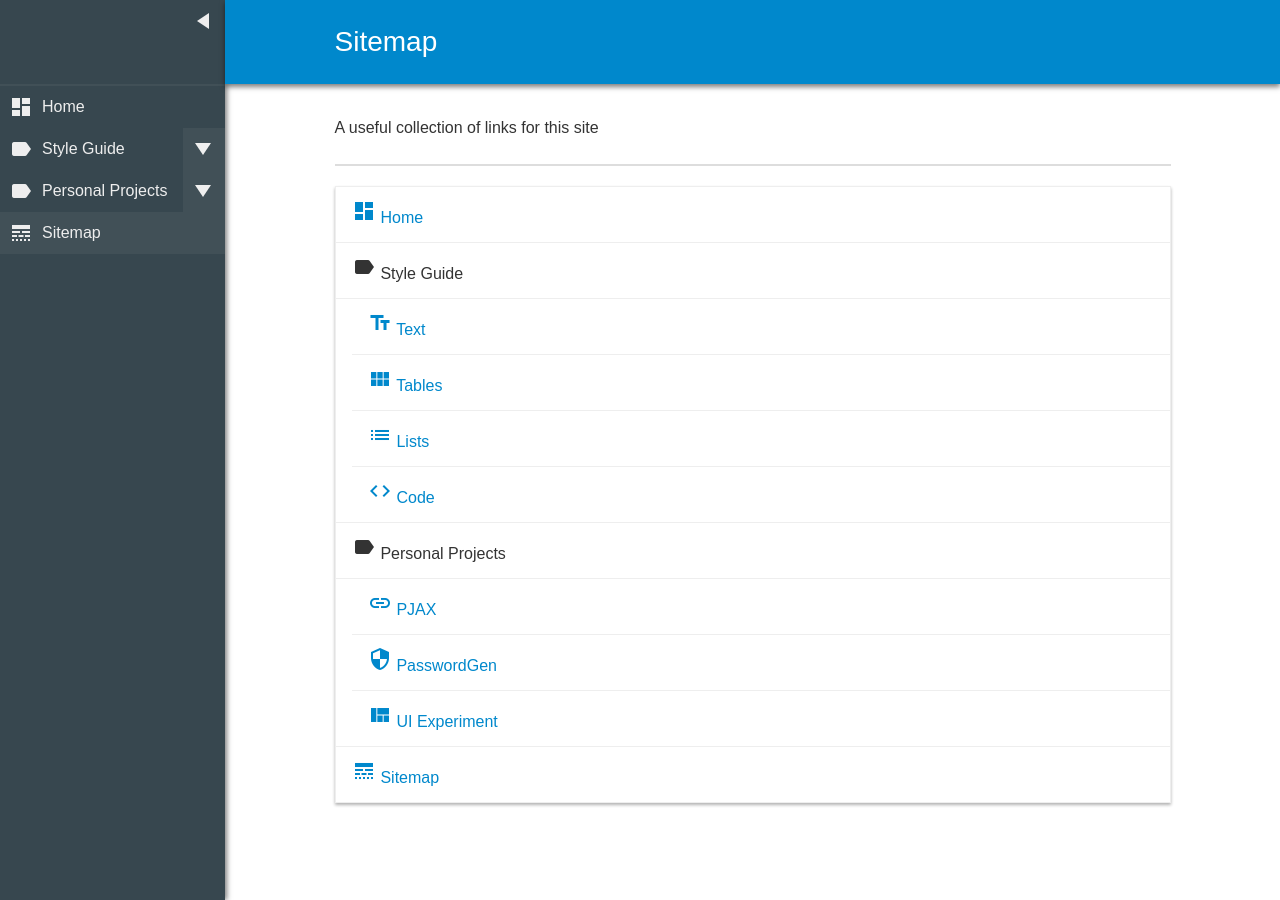
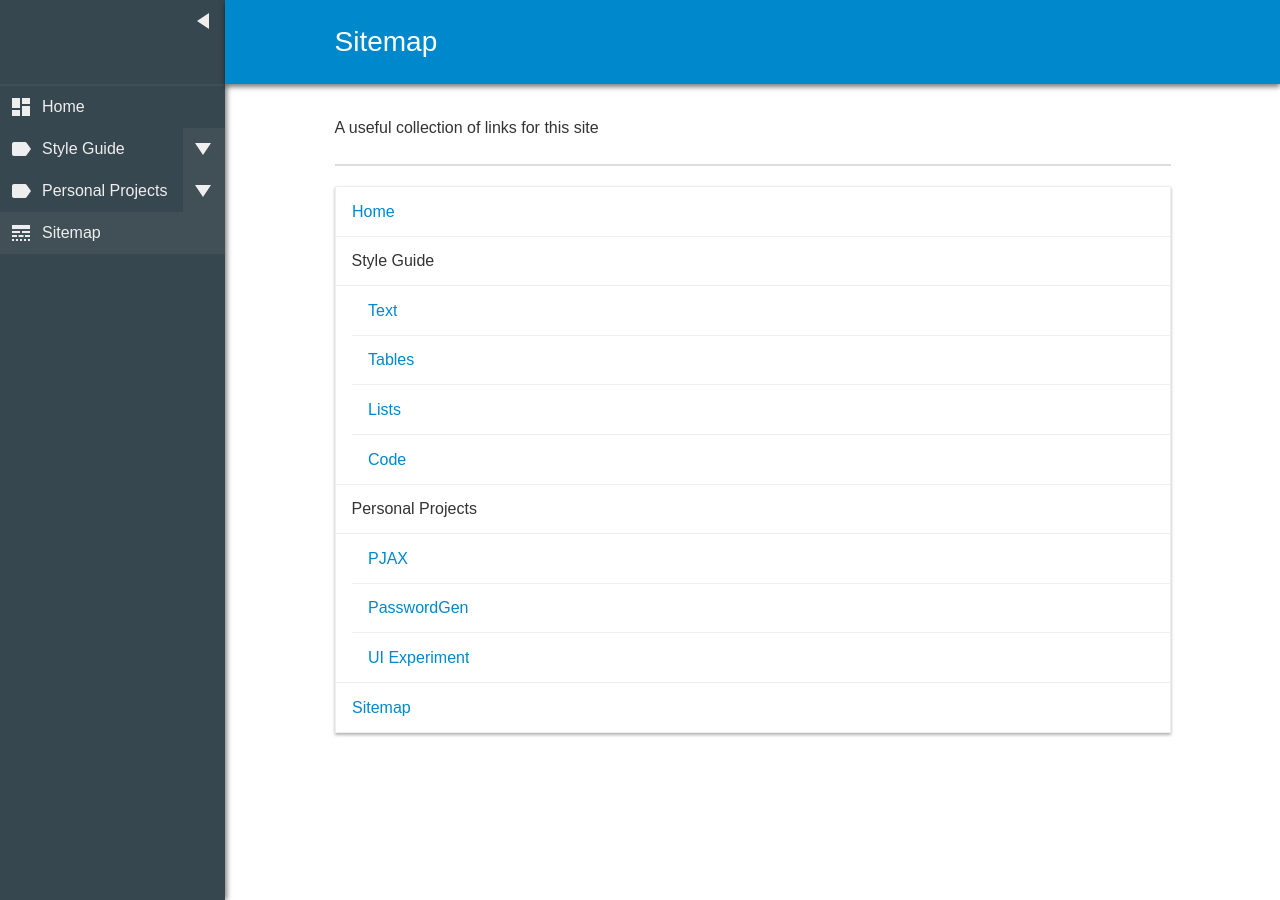
Before and after one commit to zeraphie/zeraphie.github.io, a Jekyll site: the page built from _posts/2017-03-16-sitemap.md, in a window 1280 px wide. Built offline with Jekyll 4.4.1, drawn with Linux system fonts in a browser that asks for light colours.

Commit message:
Update 2017-03-16-sitemap.md

```diff
--- a/_posts/2017-03-16-sitemap.md
+++ b/_posts/2017-03-16-sitemap.md
@@ -9,26 +9,17 @@ A useful collection of links for this site
 
 <ul class="sitemap">
     <li>
-        <a href="/" class="pjax-link waves-effect">
-            <i class="material-icons">dashboard</i>
-            Home
-        </a>
+        <a href="/" class="pjax-link waves-effect">Home</a>
     </li>
     {% for category in site.categories %}
         <li>
-            <span href="#" class="waves-effect">
-                <i class="material-icons">label</i>
-                {{ category | first | replace: '-', ' ' }}
-            </span>
+            <span>{{ category | first | replace: '-', ' ' }}</span>
             <ul>
                 {% for posts in category %}
                     {% for post in posts %}
                         {% if post.category %}
                             <li>
-                                <a href="{{ post.url }}" class="pjax-link waves-effect">
-                                    <i class="material-icons">{{ post.icon }}</i>
-                                    {{ post.title }}
-                                </a>
+                                <a href="{{ post.url }}" class="pjax-link waves-effect">{{ post.title }}</a>
                             </li>
                         {% endif %}
                     {% endfor %}
@@ -39,10 +30,7 @@ A useful collection of links for this site
     {% for post in site.posts %}
         {% unless post.category %}
             <li>
-                <a href="{{ post.url }}" class="pjax-link waves-effect">
-                    <i class="material-icons">{{ post.icon }}</i>
-                    {{ post.title }}
-                </a>
+                <a href="{{ post.url }}" class="pjax-link waves-effect">{{ post.title }}</a>
             </li>
         {% endunless %}
     {% endfor %}
```
